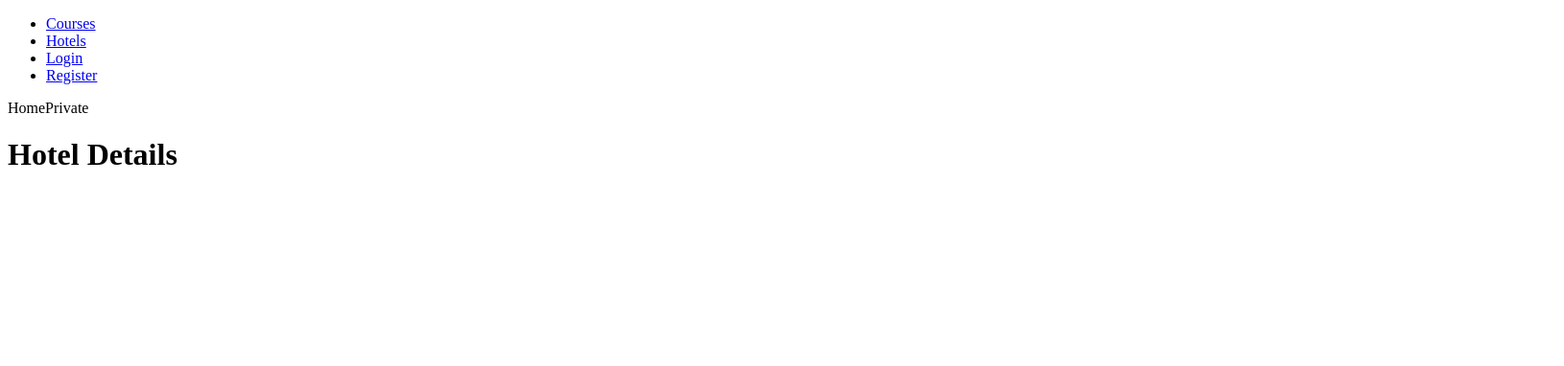
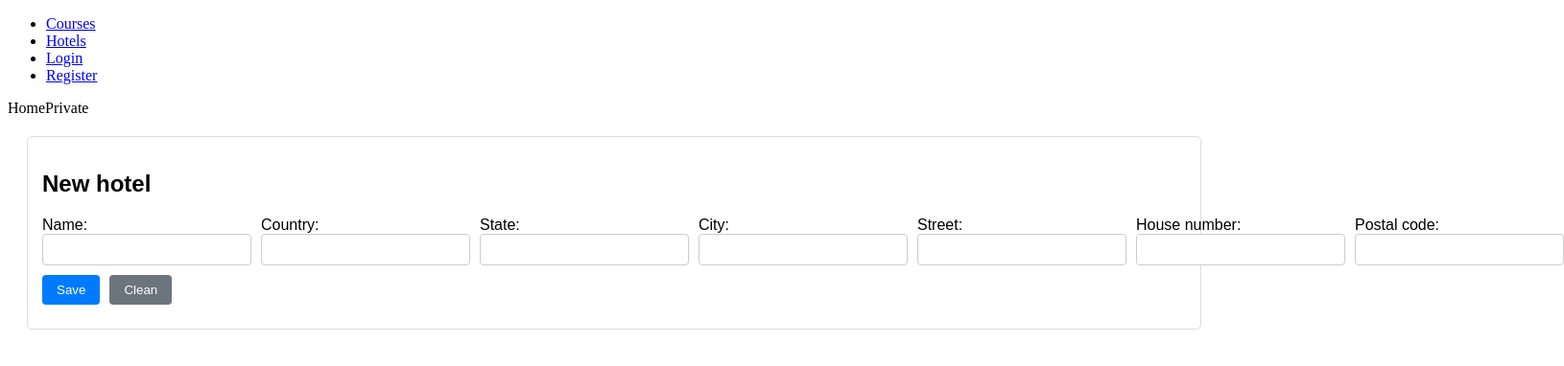
Before and after one commit to AaronCruzH/RevStayFront, a React (Vite) app: page /private/hotels/new in a window 1280 px wide. Shown: the top 382 px of the page at 96% size, 1630 px wide, since content can reach past the window. Built offline with nearby package versions, Linux system fonts and the light colour scheme.

Commit message:
feat(Hotels): :sparkles: add new components: add and update

```diff
--- a/src/App.tsx
+++ b/src/App.tsx
@@ -7,6 +7,8 @@ import { HomePrivate } from './components/Layouts/HomePrivate'
 import { HotelsLayout } from './components/hotels/HotelsLayout'
 import { HotelsAmenitesLayout } from './components/hotels/amenities/HotelsAmenitesLayout'
 import { HotelsImagesLayout } from './components/hotels/images/HotelsImagesLayout'
+import { AddHotel } from './components/hotels/AddHotel'
+import { UpdateHotel } from './components/hotels/UpdateHotel'
 
 function App() {
 
@@ -22,7 +24,8 @@ function App() {
         <Route path="private" element={<HomePrivate />}>
               <Route index element={<HotelsLayout />} /> {/* Default route for private section */}
               <Route path="hotels" element={<HotelsLayout />} />
-              <Route path="hotels/:hotelId" element={<h1>Hotel Details</h1>} />
+              <Route path="hotels/new" element={<AddHotel />} />
+              <Route path="hotels/:hotelId/update" element={<UpdateHotel />} />
               <Route path="hotels/:hotelId/images" element={<HotelsImagesLayout />} />
               <Route path="hotels/:hotelId/amenities" element={<HotelsAmenitesLayout />} />
               <Route path="*" element={<h1>404 Not Found</h1>} />
--- /dev/null
+++ b/src/components/hotels/AddHotel.tsx
@@ -0,0 +1,144 @@
+import { ChangeEvent, useEffect, useState } from "react";
+import { IHotel } from "../../interfaces/IHotel";
+import { useAxiosFetch } from "../../hooks/useAxiosFetch";
+import { useNavigate } from "react-router-dom";
+import { Loading } from "../generics/Loading";
+import { Error } from "../generics/Error";
+
+export const AddHotel = () => {
+
+    const navigate = useNavigate();
+    const [hotel, setHotel] = useState<IHotel>({
+        hotelId: 0,
+        name: "",
+        country: "",
+        state: "",
+        city: "",
+        street: "",
+        houseNumber: "",
+        postalCode: ""
+    });
+
+
+      const [data, error, loading, fetchData] = useAxiosFetch({
+        method: "POST",
+        url: "/hotels",
+        params: null,
+        body: hotel,
+        executeImmediately: false
+      });
+
+
+    const handleChange = (e: ChangeEvent<HTMLInputElement | HTMLSelectElement>) => {
+        let { name, value } = e.target;
+
+        if(typeof value === "string") {
+            value = value.trim();
+        }
+
+        setHotel((pervHotel) => ({
+            ...pervHotel,
+            [name]: value,
+        }));
+    }
+
+    const resetFilters = () => {
+        setHotel({
+            hotelId: 0,
+            name: "",
+            country: "",
+            state: "",
+            city: "",
+            street: "",
+            houseNumber: "",
+            postalCode: ""
+        });
+
+        for (const input of document.querySelectorAll("input")) {
+            (input as HTMLInputElement).value = "";
+        }
+    }
+
+
+    const addNewHotel = async () => {
+
+        // check if all fields are filled
+        if (Object.values(hotel).some(value => value === "")) {
+            alert("Please fill all fields");
+            return;
+        }
+
+
+        fetchData();
+
+    };
+
+
+    useEffect(() => {
+        if (data) {
+            alert("Hotel added successfully!");
+            resetFilters(); // Limpiar el formulario
+            navigate(-1); // Redirigir a la lista de hoteles
+        }
+
+    }, [data, error]);
+
+    return (
+        <>
+            <div className="container">
+                <div className="searchForm">
+                    <form onSubmit={(e) => e.preventDefault()}>
+                        <h2>New hotel</h2>
+
+                        {error && <Error error={error}/>}
+                        {loading && <Loading />}
+                        <div className="formRow">
+                            <div className="formGroup">
+                                <label htmlFor="hotelName">Name:</label>
+                                <input type="text" id="name" name="name" value={hotel.name} onChange={handleChange} />
+                            </div>
+                            <div className="formGroup">
+                                <label htmlFor="hotelCountry">Country:</label>
+                                <input type="text" id="country" name="country" value={hotel.country} onChange={handleChange} />
+                            </div>
+
+                            <div className="formGroup">
+                                <label htmlFor="hotelState">State:</label>
+                                <input type="text" id="state" name="state" value={hotel.state} onChange={handleChange} />
+                            </div>
+
+                            <div className="formGroup">
+                                <label htmlFor="hotelCity">City:</label>
+                                <input type="text" id="city" name="city" value={hotel.city} onChange={handleChange} />
+                            </div>
+
+
+                            <div className="formGroup">
+                                <label htmlFor="hotelCity">Street:</label>
+                                <input type="text" id="street" name="street" value={hotel.street} onChange={handleChange} />
+                            </div>
+
+
+                            <div className="formGroup">
+                                <label htmlFor="hotelCity">House number:</label>
+                                <input type="text" id="houseNumber" name="houseNumber" value={hotel.houseNumber} onChange={handleChange} />
+                            </div>
+
+
+                            <div className="formGroup">
+                                <label htmlFor="hotelCity">Postal code:</label>
+                                <input type="text" id="postalCode" name="postalCode" value={hotel.postalCode} onChange={handleChange} />
+                            </div>
+                        </div>
+
+                        <div className="formRow">
+                            <button type="submit" onClick={addNewHotel}>Save</button>
+                            <button type="button" onClick={resetFilters}>Clean</button>
+                        </div>
+                    </form>
+                </div>
+
+            </div>
+        </>
+    )
+}
--- /dev/null
+++ b/src/components/hotels/UpdateHotel.tsx
@@ -0,0 +1,129 @@
+import { useState, useEffect, ChangeEvent, useCallback } from "react";
+import { useParams, useNavigate } from "react-router-dom";
+import { IHotel } from "../../interfaces/IHotel";
+import { useAxiosFetch } from "../../hooks/useAxiosFetch";
+import "./hotels.css"; // Importa el CSS
+import { Loading } from "../generics/Loading";
+
+export const UpdateHotel = () => {
+    const { hotelId } = useParams<{ hotelId: string }>();
+    const navigate = useNavigate();
+    const [hotel, setHotel] = useState<IHotel>({
+        hotelId: 0,
+        name: "",
+        country: "",
+        state: "",
+        city: "",
+        street: "",
+        houseNumber: "",
+        postalCode: ""
+    });
+
+    const [fetchDataHotel, errorHotel, loadingHotel, fetchDataHotelFunction] = useAxiosFetch({
+        method: "GET",
+        url: `/hotels/${hotelId}`,
+        params: null,
+        body: null,
+        executeImmediately: false
+    });
+
+    const [fetchUpdateHotel, errorUpdate, loadingUpdate, fetchUpdateHotelFunction] = useAxiosFetch({
+        method: "PUT",
+        url: `/hotels/${hotelId}`,
+        params: null,
+        body: hotel,
+        executeImmediately: false
+    });
+
+    // Memoriza la función fetchDataHotelFunction
+    const memoizedFetchDataHotel = useCallback(fetchDataHotelFunction, [hotelId]);
+
+    useEffect(() => {
+        memoizedFetchDataHotel();
+    }, [hotelId, memoizedFetchDataHotel]);
+
+    useEffect(() => {
+        if (fetchDataHotel) {
+            setHotel(fetchDataHotel);
+        }
+    }, [fetchDataHotel]);
+
+    const handleChange = (e: ChangeEvent<HTMLInputElement | HTMLSelectElement>) => {
+        let { name, value } = e.target;
+
+        if (typeof value === "string") {
+            value = value.trim();
+        }
+
+        setHotel((prevHotel) => ({
+            ...prevHotel,
+            [name]: value,
+        }));
+    };
+
+    const updateHotel = () => {
+        fetchUpdateHotelFunction();
+    };
+
+    useEffect(() => {
+        if (fetchUpdateHotel) {
+            alert("Hotel updated successfully!");
+            navigate(-1);
+        }
+    }, [fetchUpdateHotel, errorUpdate]);
+
+    return (
+        <div className="container">
+            <div className="searchForm">
+                <h2>Update Hotel</h2>
+                <form onSubmit={(e) => e.preventDefault()}>
+                    <div className="formRow">
+                        <div className="formGroup">
+                            <label htmlFor="hotelName">Name:</label>
+                            <input type="text" id="name" name="name" value={hotel.name} onChange={handleChange} />
+                        </div>
+                        <div className="formGroup">
+                            <label htmlFor="hotelCountry">Country:</label>
+                            <input type="text" id="country" name="country" value={hotel.country} onChange={handleChange} />
+                        </div>
+
+                        <div className="formGroup">
+                            <label htmlFor="hotelState">State:</label>
+                            <input type="text" id="state" name="state" value={hotel.state} onChange={handleChange} />
+                        </div>
+
+                        <div className="formGroup">
+                            <label htmlFor="hotelCity">City:</label>
+                            <input type="text" id="city" name="city" value={hotel.city} onChange={handleChange} />
+                        </div>
+
+
+                        <div className="formGroup">
+                            <label htmlFor="hotelCity">Street:</label>
+                            <input type="text" id="street" name="street" value={hotel.street} onChange={handleChange} />
+                        </div>
+
+
+                        <div className="formGroup">
+                            <label htmlFor="hotelCity">House number:</label>
+                            <input type="text" id="houseNumber" name="houseNumber" value={hotel.houseNumber} onChange={handleChange} />
+                        </div>
+
+
+                        <div className="formGroup">
+                            <label htmlFor="hotelCity">Postal code:</label>
+                            <input type="text" id="postalCode" name="postalCode" value={hotel.postalCode} onChange={handleChange} />
+                        </div>
+                    </div>
+                    <div className="formRow">
+                        <button type="submit" onClick={updateHotel}>Update Hotel</button>
+                    </div>
+                </form>
+                {loadingHotel && <Loading />}
+                {loadingUpdate && <Loading />}
+
+                {errorHotel && <div>Error loading hotel data: {errorHotel}</div>}
+            </div>
+        </div>
+    );
+};
```
